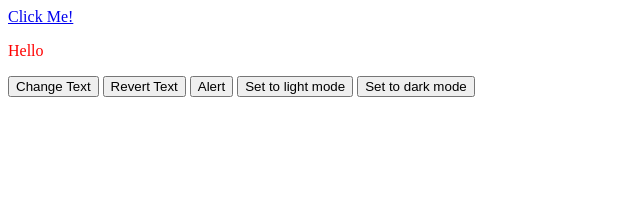
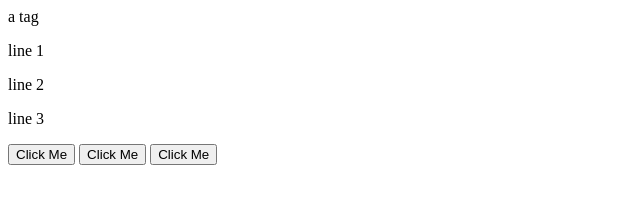
Before and after one commit to amh770524/DEV_PSU_website, a plain HTML site: page js_page.html in a window 1280 px wide. Shown: the whole page, without its empty margins (0-640 px from the left). Drawn offline with nearby package versions, Linux system fonts and the light colour scheme; a web font is replaced by a local one.

Commit message:
Intro to jQuery

```diff
--- a/js_page.html
+++ b/js_page.html
@@ -8,19 +8,28 @@
         <link rel="preconnect" href="https://fonts.gstatic.com" crossorigin>
         <link href="https://fonts.googleapis.com/css2?family=Inter:wght@300&family=Red+Hat+Mono&display=swap" rel="stylesheet">
         <script src="https://kit.fontawesome.com/5fd8e61e4f.js" crossorigin="anonymous"></script>
+        <script src="http://ajax.googleapis.com/ajax/libs/jquery/3.6.0/jquery.min.js"></script>
     </head>
 
     <body>
         <noscript>Sorry, you need javascript to run this page</noscript>
 
-        <a href="#" onclick="alert('welcome')">Click Me!</a>
+        <!-- <a href="#" onclick="alert('welcome')">Click Me!</a>
         <p id="demo">Hello</p>
+        <p id="keypressed_text">No key pressed yet</p>
         <button onclick="document.getElementById('demo').innerHTML = 'New Text';">Change Text</button>
         <button onclick="document.getElementById('demo').innerHTML = 'Hello';">Revert Text</button>
         <button onclick="myFunc()">Alert</button>
         <button onclick="lightMode()">Set to light mode</button>
-        <button onclick="darkMode()">Set to dark mode</button>
+        <button onclick="darkMode()">Set to dark mode</button> -->
 
+        <a class="paragraph" styles="position: absolute">a tag</a>
+        <p class="paragraph">line 1</p>
+        <p class="paragraph" id="p2">line 2</p>
+        <p>line 3</p>
+        <button id="btn1">Click Me</button>
+        <button >Click Me</button>
+        <button >Click Me</button>
 
         <script src="script.js"></script>
     </body>
--- a/script.js
+++ b/script.js
@@ -1,13 +1,35 @@
-document.getElementById('demo').style.color = 'red';
+$(document).ready(() => {
+    $("#btn1").mousedown(() => {
+        //$("p").slideToggle();
+        let p = $("p");
+        p.animate({height: "100px"}, "fast")
+    });
+});
 
-function myFunc() {
-    alert('WARNNING: ALERT');
-}
+// document.getElementById('demo').style.color = 'red';
 
-function lightMode() {
-    document.getElementById('pagestyle').setAttribute('href', "./style.css")
-}
+// function myFunc() {
+//     alert('WARNNING: ALERT');
+// }
 
-function darkMode() {
-    document.getElementById('pagestyle').setAttribute('href', "./style-dark.css");
-}
+// function lightMode() {
+//     document.getElementById('pagestyle').setAttribute('href', "./style.css");
+// }
+
+// function darkMode() {
+//     document.getElementById('pagestyle').setAttribute('href', "./style-dark.css");
+// }
+
+// function key_pressed(input) {
+//     console.log(input);
+//     document.getElementById('keypressed_text').innerHTML = input;
+// }
+
+// const key = function keyEvent(e) {
+//     key_pressed(e.key);
+//     if(e.key === "f") {
+//         alert("F key pressed");
+//     }
+// }
+
+// document.addEventListener("keypress", key);
```
